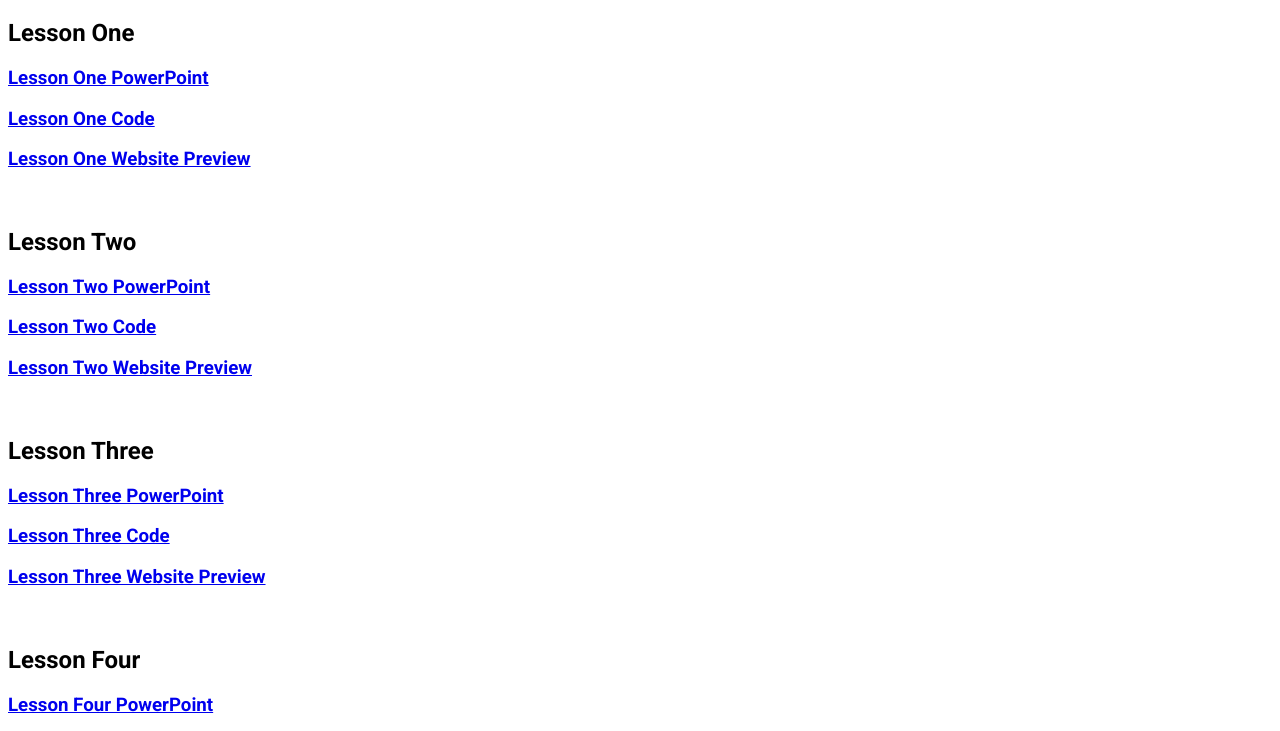
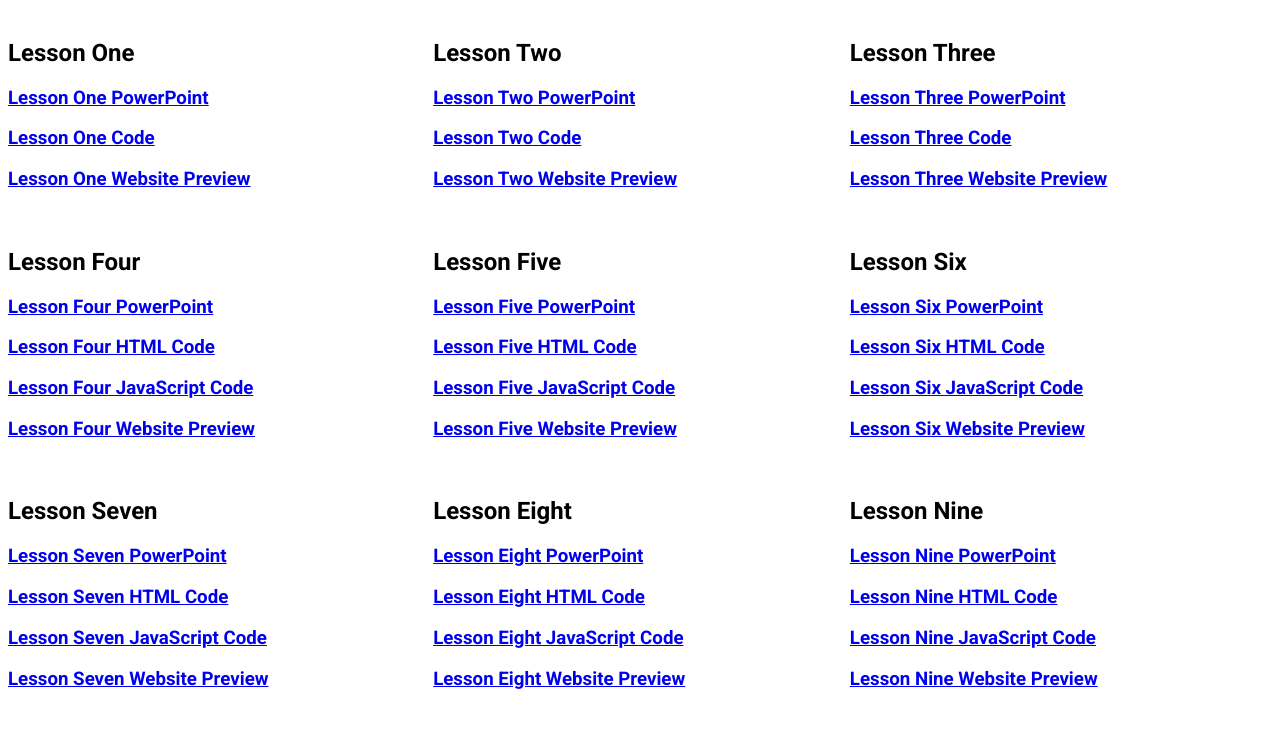
Before and after one commit to atticuscornett/SCOPE-Code-Lessons, a plain HTML site: page index.html in a window 1280 px wide. Shown: the part 62-793 px from the top of the page. Drawn offline with Linux system fonts and the light colour scheme.

Commit message:
Grid Layout
I couldn't stand how the website looked anymore so I finally took a minute to make it look better.

```diff
--- a/index.html
+++ b/index.html
@@ -25,55 +25,75 @@
     </head>
     <body>
         <h1 class="gradient-title">SCOPE Code Lesson Hub</h1>
+        <div style="display: grid;grid-template-columns: auto auto auto;">
+            <div>
                 <h2>Lesson One</h2>
                 <h3><a href="https://github.com/atticuscornett/SCOPE-Code-Lessons/blob/main/Week%201/CodingLessonOne.pptx?raw=true" target="_blank">Lesson One PowerPoint</a></h3>
                 <h3><a href="https://github.com/atticuscornett/SCOPE-Code-Lessons/blob/main/Week%201/CodeExamples.html" target="_blank">Lesson One Code</a></h3>
                 <h3><a href="/SCOPE-Code-Lessons/Week%201/CodeExamples.html" target="_blank">Lesson One Website Preview</a></h3>
                 <br>
+            </div>
+            <div>
                 <h2>Lesson Two</h2>
                 <h3><a href="https://github.com/atticuscornett/SCOPE-Code-Lessons/blob/main/Week%202/CodingLessonTwo.pptx?raw=true" target="_blank">Lesson Two PowerPoint</a></h3>
                 <h3><a href="https://github.com/atticuscornett/SCOPE-Code-Lessons/blob/main/Week%202/CodeExamples.html" target="_blank">Lesson Two Code</a></h3>
                 <h3><a href="/SCOPE-Code-Lessons/Week%202/CodeExamples.html" target="_blank">Lesson Two Website Preview</a></h3>
                 <br>
+            </div>
+            <div>
                 <h2>Lesson Three</h2>
                 <h3><a href="https://github.com/atticuscornett/SCOPE-Code-Lessons/blob/main/Week%203/CodingLessonThree.pptx?raw=true" target="_blank">Lesson Three PowerPoint</a></h3>
                 <h3><a href="https://github.com/atticuscornett/SCOPE-Code-Lessons/blob/main/Week%203/CodeExamples.html" target="_blank">Lesson Three Code</a></h3>
                 <h3><a href="/SCOPE-Code-Lessons/Week%203/CodeExamples.html" target="_blank">Lesson Three Website Preview</a></h3>
                 <br>
+            </div>
+            <div>
             <h2>Lesson Four</h2>
                 <h3><a href="https://github.com/atticuscornett/SCOPE-Code-Lessons/blob/main/Week%204/CodingLessonFour.pptx?raw=true" target="_blank">Lesson Four PowerPoint</a></h3>
                 <h3><a href="https://github.com/atticuscornett/SCOPE-Code-Lessons/blob/main/Week%204/CodeExamples.html" target="_blank">Lesson Four HTML Code</a></h3>
                 <h3><a href="https://github.com/atticuscornett/SCOPE-Code-Lessons/blob/main/Week%204/js/lessonfourinteractive.js" target="_blank">Lesson Four JavaScript Code</a></h3>
                 <h3><a href="/SCOPE-Code-Lessons/Week%204/CodeExamples.html" target="_blank">Lesson Four Website Preview</a></h3>
                 <br>
+            </div>
+            <div>
                 <h2>Lesson Five</h2>
                 <h3><a href="https://github.com/atticuscornett/SCOPE-Code-Lessons/blob/main/Week%205/CodingLessonFive.pptx?raw=true" target="_blank">Lesson Five PowerPoint</a></h3>
                 <h3><a href="https://github.com/atticuscornett/SCOPE-Code-Lessons/blob/main/Week%205/CodeExamples.html" target="_blank">Lesson Five HTML Code</a></h3>
                 <h3><a href="https://github.com/atticuscornett/SCOPE-Code-Lessons/blob/main/Week%205/js/lessonfiveinteractive.js" target="_blank">Lesson Five JavaScript Code</a></h3>
                 <h3><a href="/SCOPE-Code-Lessons/Week%205/CodeExamples.html" target="_blank">Lesson Five Website Preview</a></h3>
                 <br>
+            </div>
+            <div>
                 <h2>Lesson Six</h2>
                 <h3><a href="https://github.com/atticuscornett/SCOPE-Code-Lessons/blob/main/Week%206/CodingLessonSix.pptx?raw=true" target="_blank">Lesson Six PowerPoint</a></h3>
                 <h3><a href="https://github.com/atticuscornett/SCOPE-Code-Lessons/blob/main/Week%206/CodeExamples.html" target="_blank">Lesson Six HTML Code</a></h3>
                 <h3><a href="https://github.com/atticuscornett/SCOPE-Code-Lessons/blob/main/Week%206/js/lessonsixinteractive.js" target="_blank">Lesson Six JavaScript Code</a></h3>
                 <h3><a href="/SCOPE-Code-Lessons/Week%206/CodeExamples.html" target="_blank">Lesson Six Website Preview</a></h3>
                 <br>
+            </div>
+            <div>
                 <h2>Lesson Seven</h2>
                 <h3><a href="https://github.com/atticuscornett/SCOPE-Code-Lessons/blob/main/Week%207/CodingLessonSeven.pptx?raw=true" target="_blank">Lesson Seven PowerPoint</a></h3>
                 <h3><a href="https://github.com/atticuscornett/SCOPE-Code-Lessons/blob/main/Week%207/CodeExamples.html" target="_blank">Lesson Seven HTML Code</a></h3>
                 <h3><a href="https://github.com/atticuscornett/SCOPE-Code-Lessons/blob/main/Week%207/js/lessonseveninteractive.js" target="_blank">Lesson Seven JavaScript Code</a></h3>
                 <h3><a href="/SCOPE-Code-Lessons/Week%207/CodeExamples.html" target="_blank">Lesson Seven Website Preview</a></h3>
                 <br>
+            </div>
+            <div>
                 <h2>Lesson Eight</h2>
                 <h3><a href="https://github.com/atticuscornett/SCOPE-Code-Lessons/blob/main/Week%208/CodingLessonEight.pptx?raw=true" target="_blank">Lesson Eight PowerPoint</a></h3>
                 <h3><a href="https://github.com/atticuscornett/SCOPE-Code-Lessons/blob/main/Week%208/CodeExamples.html" target="_blank">Lesson Eight HTML Code</a></h3>
                 <h3><a href="https://github.com/atticuscornett/SCOPE-Code-Lessons/blob/main/Week%208/js/lessoneightinteractive.js" target="_blank">Lesson Eight JavaScript Code</a></h3>
                 <h3><a href="/SCOPE-Code-Lessons/Week%208/CodeExamples.html" target="_blank">Lesson Eight Website Preview</a></h3>
                 <br>
+            </div>
+            <div>
                 <h2>Lesson Nine</h2>
                 <h3><a href="https://github.com/atticuscornett/SCOPE-Code-Lessons/blob/main/Week%209/CodingLessonNine.pptx?raw=true" target="_blank">Lesson Nine PowerPoint</a></h3>
                 <h3><a href="https://github.com/atticuscornett/SCOPE-Code-Lessons/blob/main/Week%209/CodeExamples.html" target="_blank">Lesson Nine HTML Code</a></h3>
                 <h3><a href="https://github.com/atticuscornett/SCOPE-Code-Lessons/blob/main/Week%209/js/lessonnineinteractive.js" target="_blank">Lesson Nine JavaScript Code</a></h3>
                 <h3><a href="/SCOPE-Code-Lessons/Week%209/CodeExamples.html" target="_blank">Lesson Nine Website Preview</a></h3>
+            </div>
+        </div>
     </body>
 </html>
```
Lines whose indentation alone changed are shown as unchanged.
